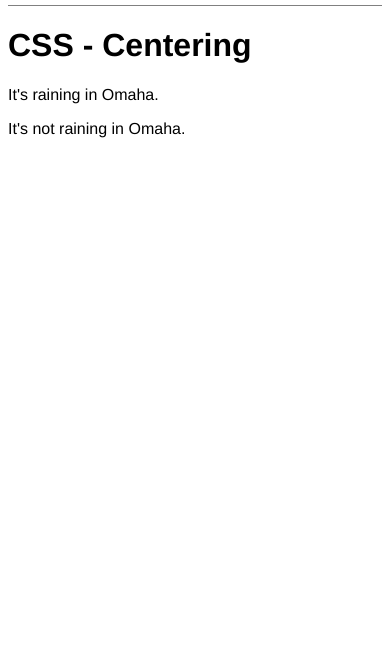
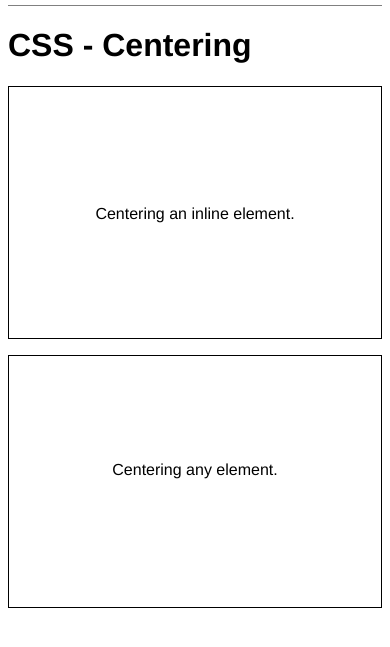
Before and after one commit to stavarotti/fall17-tt-foundations, a plain HTML site: page class8/centering.html in a window 390 px wide. Shown: the part 97-744 px from the top of the page. Drawn offline with Linux system fonts and the light colour scheme.

Commit message:
Class8 Resource Updates

```diff
--- a/class8/centering.html
+++ b/class8/centering.html
@@ -25,12 +25,12 @@
 
     <!-- Inline and inline-block -->
     <div class="center-inline">
-      <span>It's raining in Omaha.</span>
+      <span>Centering an inline element.</span>
     </div>
 
     <!-- Block and inline-block -->
     <div class="center-block">
-      <p>It's not raining in Omaha.</p>
+      <p>Centering any element.</p>
     </div>
   </main>
 
--- a/class8/css/main.css
+++ b/class8/css/main.css
@@ -52,7 +52,6 @@ nav a {
 /* Hero image */
 
 #hero {
-  border: 1px solid gray;
   min-height: 10vh;
   margin-bottom: 2rem;
 }
@@ -63,11 +62,12 @@ nav a {
 }
 
 
+/* Main content */
+
+
 /* Tiles */
 
 .tiles {
-  border: 1px solid gray;
-  padding: 8px;
   position: relative;
 }
 
@@ -84,3 +84,32 @@ nav a {
   max-height: 100%;
   max-width: 100%;
 }
+
+.center-inline {
+  position: relative;
+  border: 1px solid black;
+  height: 30vh;
+  margin-bottom: 1em;
+  text-align: center;
+}
+
+.center-inline span {
+  vertical-align: middle;
+  height: 30vh;
+  line-height: 30vh;
+}
+
+.center-block {
+  position: relative;
+  border: 1px solid black;
+  height: 30vh;
+}
+
+.center-block p {
+  height: 5vh;
+  position: absolute;
+  left: 50%;
+  top: 50%;
+  transform: translate(-50%, -50%);
+  margin: 0;
+}
```
Also changed, not shown: class8/css/small-screen.css (+20 -0 lines), class8/responsive-design.html (+1 -1 lines).
